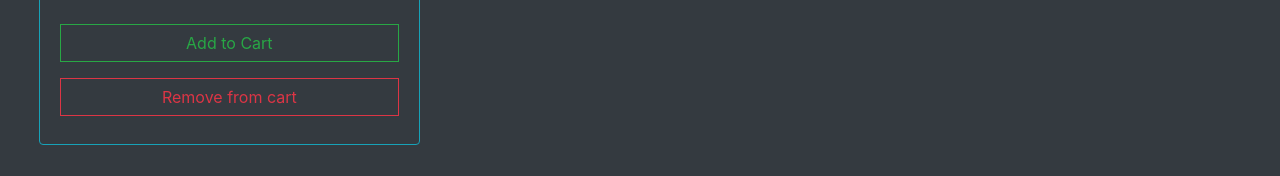
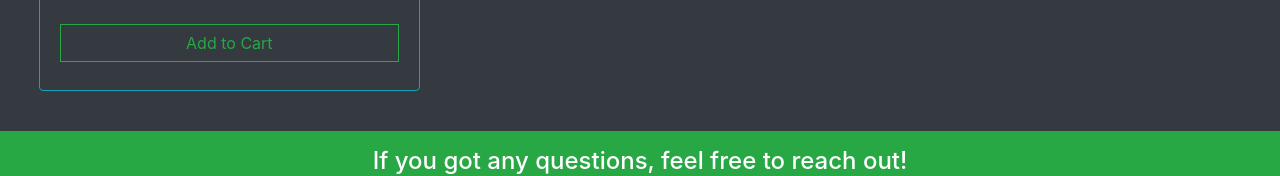
Before and after one commit to akshaydonhe12/T-shirt-Mern, a React (Create React App) app in the folder projfrontend/: page / in a window 1280 px wide. Shown: the part 775-951 px from the top of the page. Built offline with nearby package versions, Linux system fonts and the light colour scheme.

Commit message:
conditional-rendering-card

```diff
--- a/projfrontend/src/core/Card.js
+++ b/projfrontend/src/core/Card.js
@@ -3,8 +3,37 @@ import ImageHelper from "./helper/ImageHelper";
 
 
     const Card = ({
-        product
+        product,
+        addtoCart = true,
+        removeFromCart= false
     }) => {
+
+        const showAddToCart = (addtoCart) => {
+            return (
+                addtoCart && (
+                    <button
+                    onClick={() => {}}
+                    className="btn btn-block btn-outline-success mt-2 mb-2"
+                  >
+                    Add to Cart
+                  </button>
+                )
+            )
+        }
+
+        const showRemoveToCart = (removeFromCart) => {
+           return (
+            removeFromCart && (
+                <button
+                onClick={() => {}}
+                className="btn btn-block btn-outline-danger mt-2 mb-2"
+              >
+                Remove from cart
+                </button>
+            )
+           )
+        }
+
         return (
           <div className="card text-white bg-dark border border-info ">
             <div className="card-header lead">A photo from pexels</div>
@@ -16,25 +45,17 @@ import ImageHelper from "./helper/ImageHelper";
               <p className="btn btn-success rounded  btn-sm px-4">$ 5</p>
               <div className="row">
                 <div className="col-12">
-                  <button
-                    onClick={() => {}}
-                    className="btn btn-block btn-outline-success mt-2 mb-2"
-                  >
-                    Add to Cart
-                  </button>
+                  {showAddToCart(addtoCart)}
                 </div>
                 <div className="col-12">
-                  <button
-                    onClick={() => {}}
-                    className="btn btn-block btn-outline-danger mt-2 mb-2"
-                  >
-                    Remove from cart
-                  </button>
+                 {showRemoveToCart(removeFromCart)}
+
                 </div>
               </div>
             </div>
           </div>
-        );
-      };
+
+    );
+ };
 
       export default Card;
```
